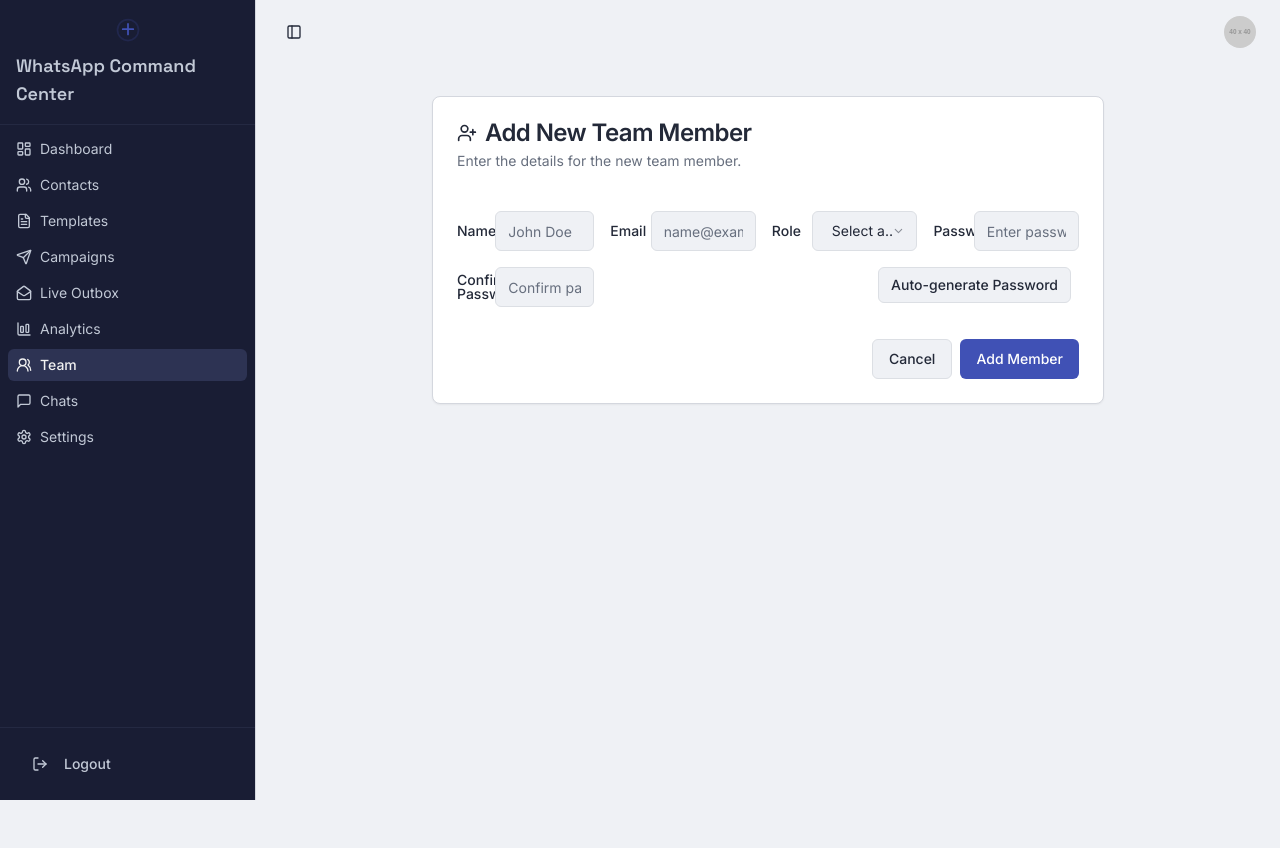
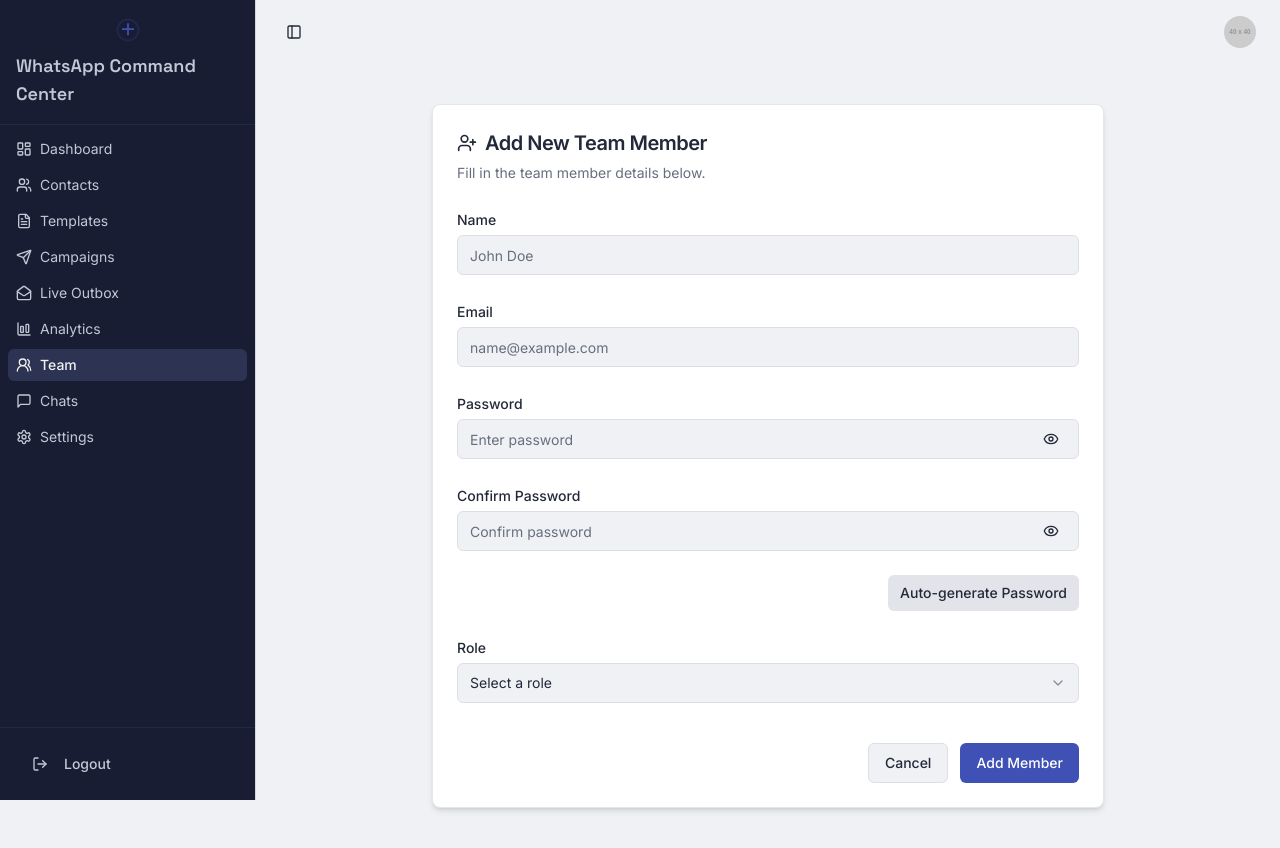
Before and after one commit to AbhiramCheekala/NextJs, a Next.js app: page /team/add in a window 1280 px wide. Before the commit this address had no page. Before the commit the page ends 800 px from the top, so only its background shows below. Built offline with nearby package versions, Linux system fonts and the light colour scheme; sample sign-in values are in the browser's storage.

Commit message:
feat: Add password visibility toggle to login and add team member forms

```diff
--- a/src/app/(app)/team/[userId]/update-password/page.tsx
+++ b/src/app/(app)/team/[userId]/update-password/page.tsx
@@ -1,7 +1,7 @@
 "use client";
 
 import { useEffect, useState } from "react";
-import { KeyRound } from "lucide-react";
+import { KeyRound, Eye, EyeOff } from "lucide-react";
 import { useRouter } from "next/navigation";
 import { useParams } from "next/navigation";
 import { apiRequest } from "@/lib/apiClient"; // Import apiRequest
@@ -28,7 +28,9 @@
 
 export default function UpdatePasswordPage() {
   const [newPassword, setNewPassword] = useState("");
+  const [showNewPassword, setShowNewPassword] = useState(false);
   const [confirmNewPassword, setConfirmNewPassword] = useState("");
+  const [showConfirmNewPassword, setShowConfirmNewPassword] = useState(false);
   const [user, setUser] = useState<User | null>(null); // State to hold user info
   const { toast } = useToast();
   const router = useRouter();
@@ -84,7 +86,7 @@
     }
 
     try {
-      await apiRequest(`/api/users/${userId}/password`, "PUT", { password: newPassword });
+      await apiRequest(`/api/users/${userId}/password`, "PUT", { userId: userId, newPassword: newPassword, confirmPassword: confirmNewPassword });
       toast({
         title: "Password Updated",
         description: `Password for ${user?.name || "user"} has been successfully updated.`,
@@ -124,27 +126,57 @@
               <Label htmlFor="newPassword" className="md:text-right">
                 New Password
               </Label>
+              <div className="col-span-3 relative">
                 <Input
                   id="newPassword"
-                type="password"
+                  type={showNewPassword ? "text" : "password"}
                   value={newPassword}
                   onChange={(e) => setNewPassword(e.target.value)}
-                className="col-span-3"
+                  className="pr-10"
                   placeholder="Enter new password"
                 />
+                <Button
+                  type="button"
+                  variant="ghost"
+                  size="sm"
+                  className="absolute right-0 top-0 h-full px-3 py-2 hover:bg-transparent"
+                  onClick={() => setShowNewPassword((prev) => !prev)}
+                >
+                  {showNewPassword ? (
+                    <EyeOff className="h-4 w-4" />
+                  ) : (
+                    <Eye className="h-4 w-4" />
+                  )}
+                </Button>
+              </div>
             </div>
             <div className="grid grid-cols-1 md:grid-cols-4 items-center gap-4">
               <Label htmlFor="confirmNewPassword" className="md:text-right">
                 Confirm New Password
               </Label>
+              <div className="col-span-3 relative">
                 <Input
                   id="confirmNewPassword"
-                type="password"
+                  type={showConfirmNewPassword ? "text" : "password"}
                   value={confirmNewPassword}
                   onChange={(e) => setConfirmNewPassword(e.target.value)}
-                className="col-span-3"
+                  className="pr-10"
                   placeholder="Confirm new password"
                 />
+                <Button
+                  type="button"
+                  variant="ghost"
+                  size="sm"
+                  className="absolute right-0 top-0 h-full px-3 py-2 hover:bg-transparent"
+                  onClick={() => setShowConfirmNewPassword((prev) => !prev)}
+                >
+                  {showConfirmNewPassword ? (
+                    <EyeOff className="h-4 w-4" />
+                  ) : (
+                    <Eye className="h-4 w-4" />
+                  )}
+                </Button>
+              </div>
             </div>
           </div>
           <div className="flex justify-end gap-2 mt-4">
--- a/src/app/(app)/team/add/page.tsx
+++ b/src/app/(app)/team/add/page.tsx
@@ -1,16 +1,15 @@
 "use client";
 
 import { useState } from "react";
-import { UserPlus } from "lucide-react";
+import { UserPlus, Eye, EyeOff } from "lucide-react";
 import { useRouter } from "next/navigation";
-import { apiRequest } from "@/lib/apiClient"; // Import apiRequest
-
+import { apiRequest } from "@/lib/apiClient";
 import {
   Card,
-  CardContent,
   CardHeader,
   CardTitle,
   CardDescription,
+  CardContent,
 } from "@/components/ui/card";
 import { Button } from "@/components/ui/button";
 import { Input } from "@/components/ui/input";
@@ -22,7 +21,6 @@
   SelectContent,
   SelectItem,
 } from "@/components/ui/select";
-
 import { useToast } from "@/hooks/use-toast";
 
 const roles = ["Admin", "Member"];
@@ -43,6 +41,9 @@
   const [role, setRole] = useState("");
   const [password, setPassword] = useState("");
   const [confirmPassword, setConfirmPassword] = useState("");
+  const [showPassword, setShowPassword] = useState(false);
+  const [showConfirmPassword, setShowConfirmPassword] = useState(false);
+
   const { toast } = useToast();
   const router = useRouter();
 
@@ -50,171 +51,100 @@
     const newPassword = generatePassword();
     setPassword(newPassword);
     setConfirmPassword(newPassword);
-    toast({
-      title: "Password Generated",
-      description: "A secure password has been generated and pre-filled.",
-    });
+    toast({ title: "Password Generated", description: "A secure password has been generated." });
   };
 
   const handleSubmit = async () => {
-    if (!name || !email || !role || !password || !confirmPassword) {
-      toast({
-        title: "Missing Information",
-        description: "Please fill out all fields.",
-        variant: "destructive",
-      });
+    if (!name || !email || !password || !confirmPassword || !role) {
+      toast({ title: "Missing Information", description: "Please fill out all fields.", variant: "destructive" });
+      return;
+    }
+    if (password !== confirmPassword) {
+      toast({ title: "Passwords Mismatch", description: "Passwords do not match.", variant: "destructive" });
+      return;
+    }
+    if (password.length < 8) {
+      toast({ title: "Password Too Short", description: "Minimum 8 characters.", variant: "destructive" });
       return;
     }
 
-    if (password !== confirmPassword) {
-      toast({
-        title: "Passwords Mismatch",
-        description: "The password and confirm password fields do not match.",
-        variant: "destructive",
-      });
-      return;
-    }
-
-    if (password.length < 8) {
-      toast({
-        title: "Password Too Short",
-        description: "Password must be at least 8 characters long.",
-        variant: "destructive",
-      });
-      return;
-    }
-
-    const payload = {
-      name,
-      email,
-      password,
-      role,
-      confirmPassword, // Include confirmPassword for backend validation
-    };
-
     try {
-      await apiRequest("/api/users", "POST", payload);
-      toast({
-        title: "Team Member Added",
-        description: `${name} has been successfully added to the team.`,
-      });
-      router.push("/team"); // Navigate back to the team list
-    } catch (error: unknown) {
-      toast({
-        title: "Error Adding Member",
-        description: (error instanceof Error ? error.message : "Something went wrong."),
-        variant: "destructive",
-      });
+      await apiRequest("/api/users", "POST", { name, email, password, confirmPassword, role });
+      toast({ title: "Team Member Added", description: `${name} has been added.` });
+      router.push("/team");
+      router.refresh();
+    } catch (error) {
+      toast({ title: "Error", description: error instanceof Error ? error.message : "Something went wrong.", variant: "destructive" });
     }
   };
 
   return (
-    <div className="container mx-auto py-8 max-w-2xl">
-      <Card>
-        <CardHeader>
-          <CardTitle className="flex items-center">
-            <UserPlus className="mr-2 h-5 w-5" /> Add New Team Member
-          </CardTitle>
-          <CardDescription>
-            Enter the details for the new team member.
-          </CardDescription>
-        </CardHeader>
-        <CardContent>
-          <div className="grid gap-4 py-4">
-            <div className="grid grid-cols-1 md:grid-cols-4 items-center gap-4">
-              <Label htmlFor="memberName" className="md:text-right">
-                Name
-              </Label>
-              <Input
-                id="memberName"
-                value={name}
-                onChange={(e) => setName(e.target.value)}
-                className="col-span-3"
-                placeholder="John Doe"
-              />
+    <div className="flex justify-center w-full py-10 px-4">
+      <div className="w-full max-w-2xl">
+        <Card className="shadow-md border border-gray-200">
+          <CardHeader>
+            <CardTitle className="flex items-center gap-2 text-xl font-semibold">
+              <UserPlus className="h-5 w-5" /> Add New Team Member
+            </CardTitle>
+            <CardDescription>Fill in the team member details below.</CardDescription>
+          </CardHeader>
+
+          <CardContent className="space-y-6">
+            <div className="space-y-1">
+              <Label htmlFor="memberName">Name</Label>
+              <Input id="memberName" placeholder="John Doe" value={name} onChange={(e) => setName(e.target.value)} />
             </div>
-            <div className="grid grid-cols-1 md:grid-cols-4 items-center gap-4">
-              <Label htmlFor="memberEmail" className="md:text-right">
-                Email
-              </Label>
-              <Input
-                id="memberEmail"
-                type="email"
-                value={email}
-                onChange={(e) => setEmail(e.target.value)}
-                className="col-span-3"
-                placeholder="name@example.com"
-              />
+
+            <div className="space-y-1">
+              <Label htmlFor="memberEmail">Email</Label>
+              <Input id="memberEmail" type="email" placeholder="name@example.com" value={email} onChange={(e) => setEmail(e.target.value)} />
             </div>
-            <div className="grid grid-cols-1 md:grid-cols-4 items-center gap-4">
-              <Label htmlFor="memberRole" className="md:text-right">
-                Role
-              </Label>
+
+            <div className="space-y-1">
+              <Label htmlFor="memberPassword">Password</Label>
+              <div className="relative">
+                <Input id="memberPassword" type={showPassword ? "text" : "password"} value={password} placeholder="Enter password" onChange={(e) => setPassword(e.target.value)} className="pr-12" />
+                <Button type="button" variant="ghost" size="sm" className="absolute right-2 top-1/2 -translate-y-1/2" onClick={() => setShowPassword(!showPassword)}>
+                  {showPassword ? <EyeOff className="h-4 w-4" /> : <Eye className="h-4 w-4" />}
+                </Button>
+              </div>
+            </div>
+
+            <div className="space-y-1">
+              <Label htmlFor="confirmPassword">Confirm Password</Label>
+              <div className="relative">
+                <Input id="confirmPassword" type={showConfirmPassword ? "text" : "password"} value={confirmPassword} placeholder="Confirm password" onChange={(e) => setConfirmPassword(e.target.value)} className="pr-12" />
+                <Button type="button" variant="ghost" size="sm" className="absolute right-2 top-1/2 -translate-y-1/2" onClick={() => setShowConfirmPassword(!showConfirmPassword)}>
+                  {showConfirmPassword ? <EyeOff className="h-4 w-4" /> : <Eye className="h-4 w-4" />}
+                </Button>
+              </div>
+            </div>
+
+            <div className="flex justify-end">
+              <Button variant="secondary" size="sm" onClick={handleGeneratePassword}>Auto-generate Password</Button>
+            </div>
+
+            <div className="space-y-1">
+              <Label htmlFor="memberRole">Role</Label>
               <Select value={role} onValueChange={setRole}>
-                <SelectTrigger className="col-span-3" id="memberRole">
+                <SelectTrigger id="memberRole">
                   <SelectValue placeholder="Select a role" />
                 </SelectTrigger>
                 <SelectContent>
                   {roles.map((r) => (
-                    <SelectItem key={r} value={r.toLowerCase()}>
-                      {r}
-                    </SelectItem>
+                    <SelectItem key={r} value={r.toLowerCase()}>{r}</SelectItem>
                   ))}
                 </SelectContent>
               </Select>
             </div>
-            <div className="grid grid-cols-1 md:grid-cols-4 items-center gap-4">
-              <Label htmlFor="memberPassword" className="md:text-right">
-                Password
-              </Label>
-              <Input
-                id="memberPassword"
-                type="password"
-                value={password}
-                onChange={(e) => setPassword(e.target.value)}
-                className="col-span-3"
-                placeholder="Enter password"
-              />
+
+            <div className="flex justify-end gap-3 pt-4">
+              <Button variant="outline" onClick={() => router.back()}>Cancel</Button>
+              <Button onClick={handleSubmit}>Add Member</Button>
             </div>
-            <div className="grid grid-cols-1 md:grid-cols-4 items-center gap-4">
-              <Label htmlFor="confirmPassword" className="md:text-right">
-                Confirm Password
-              </Label>
-              <Input
-                id="confirmPassword"
-                type="password"
-                value={confirmPassword}
-                onChange={(e) => setConfirmPassword(e.target.value)}
-                className="col-span-3"
-                placeholder="Confirm password"
-              />
-            </div>
-            <div className="col-start-1 md:col-start-2 col-span-full md:col-span-3 flex justify-end">
-              <Button
-                type="button"
-                variant="outline"
-                size="sm"
-                onClick={handleGeneratePassword}
-                className="mr-2"
-              >
-                Auto-generate Password
-              </Button>
-            </div>
-          </div>
-          <div className="flex justify-end gap-2 mt-4">
-            <Button
-              type="button"
-              variant="outline"
-              onClick={() => router.back()}
-            >
-              Cancel
-            </Button>
-            <Button type="submit" onClick={handleSubmit}>
-              Add Member
-            </Button>
-          </div>
-        </CardContent>
-      </Card>
+          </CardContent>
+        </Card>
+      </div>
     </div>
   );
 }
--- a/src/app/(auth)/login/page.tsx
+++ b/src/app/(auth)/login/page.tsx
@@ -14,10 +14,12 @@
 import { Input } from "@/components/ui/input";
 import { Label } from "@/components/ui/label";
 import Link from "next/link";
+import { Eye, EyeOff } from "lucide-react";
 
 export default function LoginPage() {
   const [email, setEmail] = useState("");
   const [password, setPassword] = useState("");
+  const [showPassword, setShowPassword] = useState(false);
   const [loading, setLoading] = useState(false);
   const router = useRouter();
 
@@ -105,13 +107,29 @@
                 Forgot password?
               </Link>
             </div>
+            <div className="relative">
               <Input
                 id="password"
-              type="password"
+                type={showPassword ? "text" : "password"}
                 value={password}
                 onChange={(e) => setPassword(e.target.value)}
                 required
+                className="pr-10"
               />
+              <Button
+                type="button"
+                variant="ghost"
+                size="sm"
+                className="absolute right-0 top-0 h-full px-3 py-2 hover:bg-transparent"
+                onClick={() => setShowPassword((prev) => !prev)}
+              >
+                {showPassword ? (
+                  <EyeOff className="h-4 w-4" />
+                ) : (
+                  <Eye className="h-4 w-4" />
+                )}
+              </Button>
+            </div>
           </div>
           <Button type="submit" className="w-full" disabled={loading}>
             {loading ? "Logging in..." : "Login"}
--- a/src/app/api/users/controller.ts
+++ b/src/app/api/users/controller.ts
@@ -54,7 +54,6 @@
 
   // Validate password
   const isPasswordValid = await bcrypt.compare(body.password, user.password);
-  // await bcrypt.compare(body.password, user.password);
   if (!isPasswordValid) {
     return { status: "error", message: "Invalid email or password" };
   }
--- a/src/components/layout/app-layout.tsx
+++ b/src/components/layout/app-layout.tsx
@@ -36,6 +36,8 @@
     { href: '/campaigns/new', roles: ['admin'] },
     { href: '/campaigns/new-bulk', roles: ['admin'] },
     { href: '/contacts/[id]', roles: ['admin'] },
+    { href: '/team/add', roles: ['admin'] },
+    { href: '/team/[id]', roles: ['admin'] },
   ];
 
   useEffect(() => {
```
Lines whose indentation alone changed are shown as unchanged.
